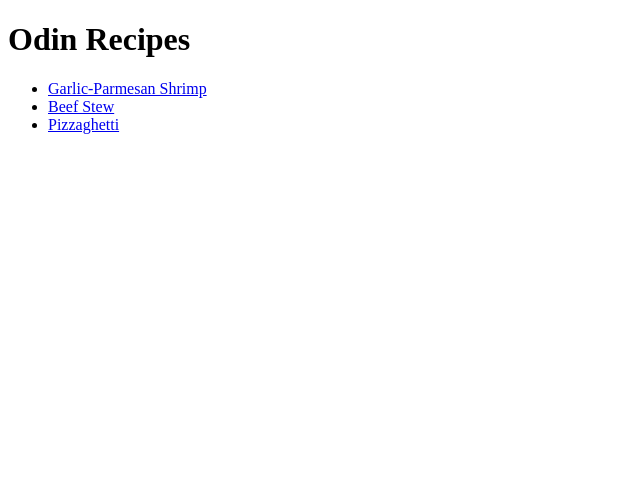
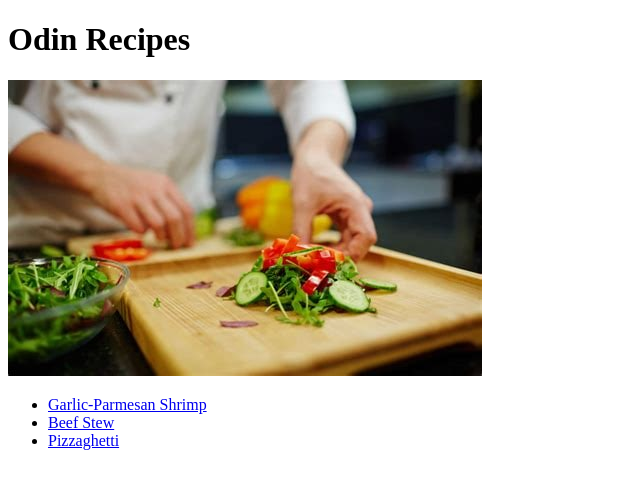
Before and after one commit to wipramgamurci/odin-recipes, a plain HTML site: page index.html in a window 1280 px wide. Shown: the whole page, without its empty margins (0-640 px from the left). Drawn offline with Linux system fonts and the light colour scheme.

Commit message:
Add image to homepage

```diff
--- a/index.html
+++ b/index.html
@@ -6,6 +6,7 @@
 	</head>
 	<body>
 		<h1>Odin Recipes</h1>
+		<img src="img/cook.jpg" alt="picture of someone cooking">
 		<ul>
 			<li><a href="recipes/garlic-parmesan-shrimp.html">Garlic-Parmesan Shrimp</a></li>
 			<li><a href="recipes/beef-stew.html">Beef Stew</a></li>
```
Also changed, not shown: img/cook.jpg (added).
